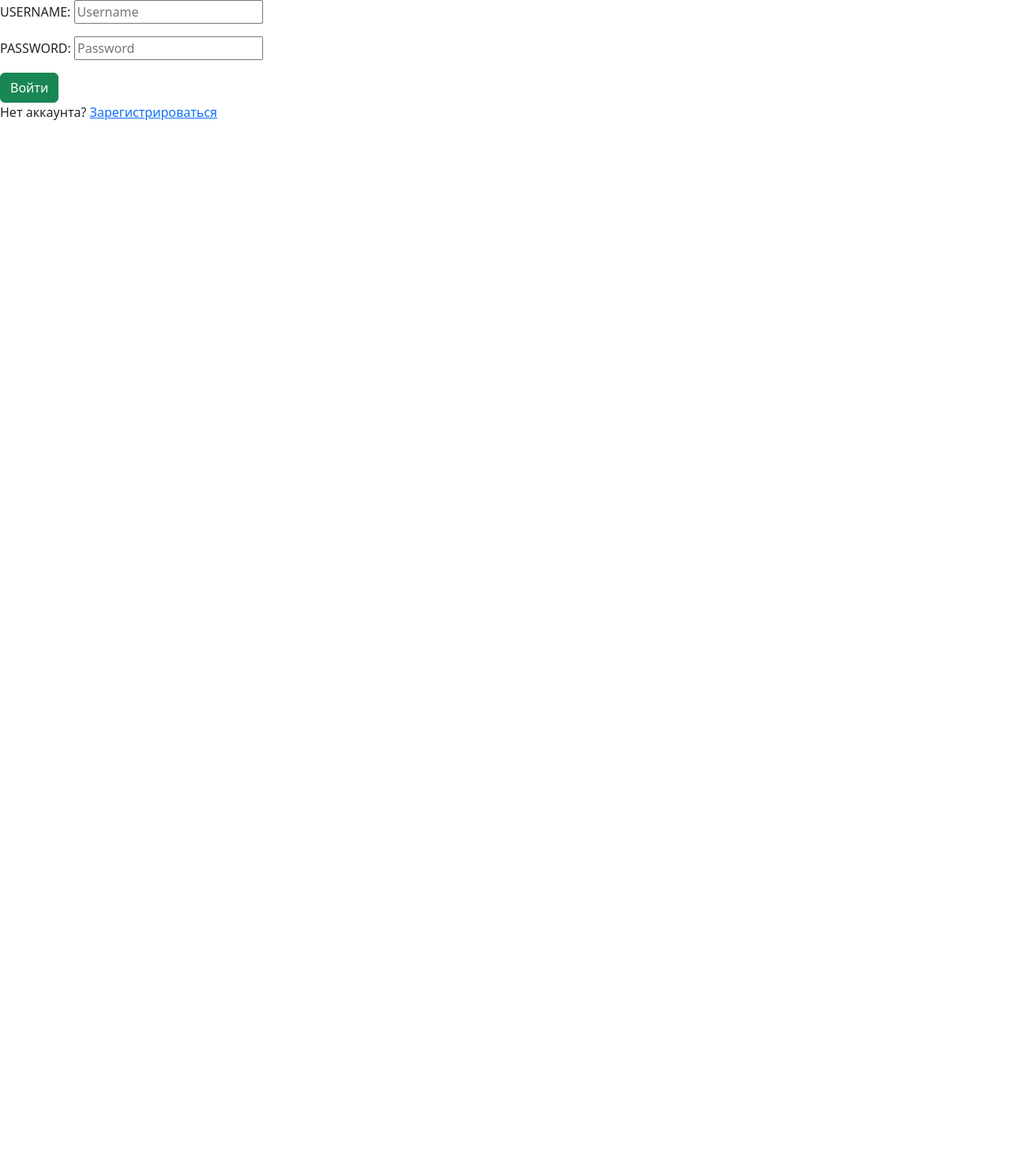
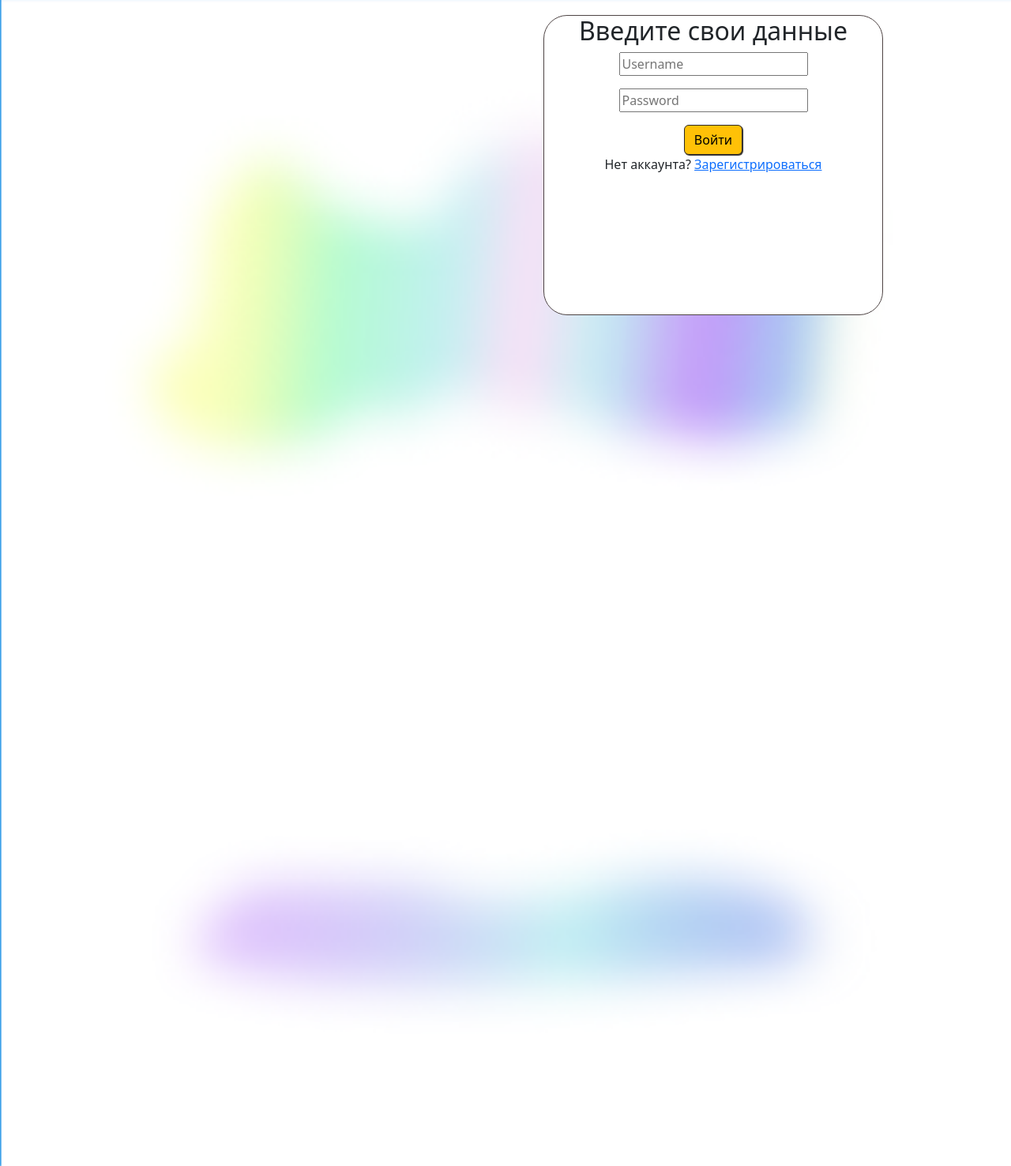
Before and after one commit to ssskiv/CoinCare, a Django app: page /login/ in a window 1280 px wide. Shown: the whole page at 79% size. Run offline with Django 4.2, Linux system fonts and the light colour scheme.

Commit message:
login
sdelal login

```diff
--- a/coincare/log/forms.py
+++ b/coincare/log/forms.py
@@ -4,5 +4,5 @@ from django.contrib.auth.models import User
 from django.forms import TextInput, PasswordInput, EmailInput, CharField, EmailField
 
 class LoginForm(AuthenticationForm):
-    username = CharField(label='USERNAME',widget=TextInput(attrs={'placeholder':'Username'}))
-    password = CharField(label='PASSWORD',widget=PasswordInput(attrs={'placeholder':'Password'}))
+    username = CharField(label= '' ,widget=TextInput(attrs={'placeholder':'Username'}))
+    password = CharField(label= '' ,widget=PasswordInput(attrs={'placeholder':'Password'}))
--- a/coincare/log/templates/log/login.html
+++ b/coincare/log/templates/log/login.html
@@ -1,9 +1,24 @@
+{% load static %}
 <link href="https://cdn.jsdelivr.net/npm/bootstrap@5.3.2/dist/css/bootstrap.min.css" rel="stylesheet">
+<link rel="stylesheet" href="{% static 'reg/css/main.css' %}">
+<form method="post" style=" text-align: center;">
 
-<form method="post">
+<img src="{% static 'reg/img/image1.png' %}" class="background"/>
+
+    <style>
+        div {
+            border-radius: 30px;
+            border: 1px solid #4e4444;
+            box-shadow: 0px 0px 0px rgb(44, 42, 42);
+        }
+    </style>
+
+    <div id="square">
+        <h2 class="text-center">Введите свои данные</h2>
     {% csrf_token %}
     {{ form.as_p }}
     <span>{{ error }}</span>
-    <button class='btn btn-success' type='submit'>Войти</button>
-    <p>Нет аккаунта? <a href="{%url 'register' %}">Зарегистрироваться</a></p>
+    <button class='btn btn-warning' type='submit'>Войти</button>
+    <p>Нет аккаунта? <a href = "{%url 'register' %}">Зарегистрироваться</a></p>
+    </div>
 </form>
--- a/coincare/reg/forms.py
+++ b/coincare/reg/forms.py
@@ -6,7 +6,7 @@ from django.forms import TextInput, PasswordInput, EmailInput, CharField, EmailF
 
 class RegisterForm(UserCreationForm):
     username = CharField(label= "", widget=TextInput(attrs={'placeholder' :'Имя пользователя'}))
-    email = EmailField(label= "", widget=EmailInput(attrs={'placeholder' :'Имя почты'}))
+    email = EmailField(label= "", widget=EmailInput(attrs={'placeholder' :'Электронная почта'}))
     password1 = CharField(label= "", widget=PasswordInput(attrs={'placeholder' :'Пароль'}))
     password2 = CharField(label= "" ,widget=PasswordInput(attrs={'placeholder' :'Повторите пароль'}))
 
--- a/coincare/reg/views.py
+++ b/coincare/reg/views.py
@@ -8,7 +8,7 @@ def register(request):
         form = RegisterForm(request.POST)
         if form.is_valid():
             form.save()
-            return redirect('account')
+            return redirect('profile')
         else:
             error='НЕВЕРНО'#TODO
     form = RegisterForm()
--- a/coincare/static/reg/css/main.css
+++ b/coincare/static/reg/css/main.css
@@ -20,7 +20,7 @@ img.background {
   transform: translate(160%, 5%);
    width: 430px;
    height: 380px;
-  background: rgb(248, 248, 248);
+  background: rgb(255, 255, 255);
 }
 
 
```
Also changed, not shown: coincare/reg/templates/reg/register.html (+6 -4 lines), coincare/db.sqlite3.
